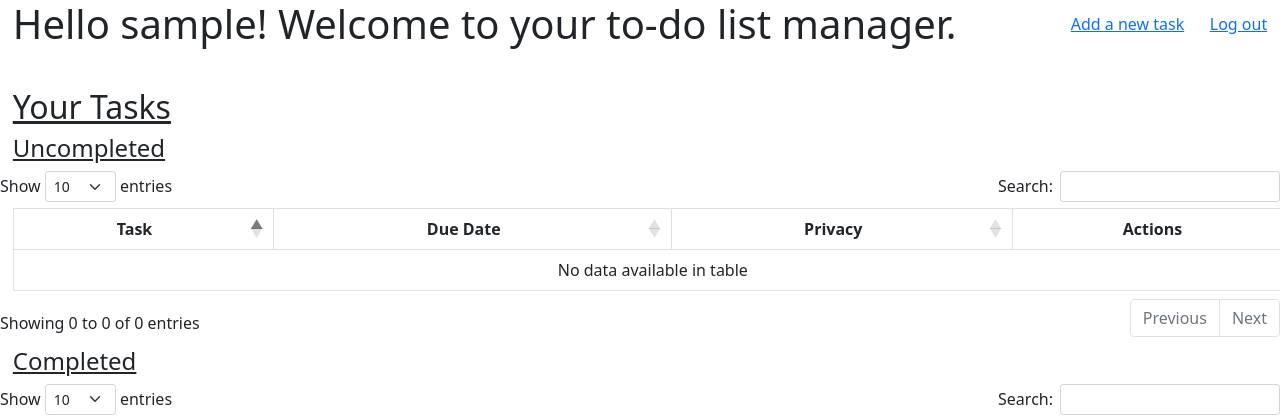
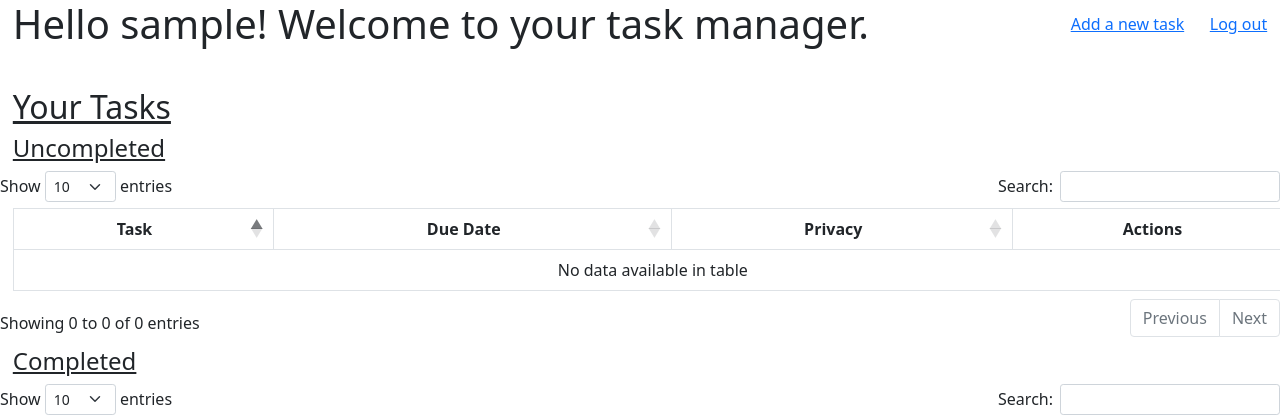
Before and after one commit to josharnow/Task-Manager, a Flask app: page /dashboard in a window 1280 px wide. Shown: the top 420 px of the page. Run offline with Flask 2, Linux system fonts and the light colour scheme; the visitor is signed in with stand-in values (Sample User, id 1); data that the repository does not hold is empty; some libraries are stand-ins or nearby versions.

Commit message:
Made minor changes to text

```diff
--- a/flask_app/templates/dashboard.html
+++ b/flask_app/templates/dashboard.html
@@ -4,7 +4,7 @@
   <meta charset="UTF-8">
   <meta http-equiv="X-UA-Compatible" content="IE=edge">
   <meta name="viewport" content="width=device-width, initial-scale=1.0">
-  <title>To-Do Manager</title>
+  <title>Task Manager</title>
   <link href="https://cdn.jsdelivr.net/npm/bootstrap@5.1.3/dist/css/bootstrap.min.css" rel="stylesheet" integrity="sha384-1BmE4kWBq78iYhFldvKuhfTAU6auU8tT94WrHftjDbrCEXSU1oBoqyl2QvZ6jIW3" crossorigin="anonymous">
   <link rel="stylesheet" type="text/css" href="https://cdn.datatables.net/1.10.25/css/dataTables.bootstrap5.css">
 </head>
@@ -24,7 +24,7 @@
 
 
   <div class="d-flex justify-content-between">
-    <h1 style="margin: 0 1vw 0 1vw;">Hello {{session['user_username']}}! Welcome to your to-do list manager.</h1>
+    <h1 style="margin: 0 1vw 0 1vw;">Hello {{session['user_username']}}! Welcome to your task manager.</h1>
     <div class="d-flex">
       <a href="/tasks/new" class="align-self-center" style="margin: 0 1vw 0 1vw;">Add a new task</a>
       <a href="/logout" class="align-self-center" style="margin: 0 1vw 0 1vw;">Log out</a>
--- a/flask_app/templates/index.html
+++ b/flask_app/templates/index.html
@@ -9,7 +9,7 @@
 </head>
 <body>
   <div style="margin: 1vh 1vw;">
-    <h1>Welcome to your to-do list manager!</h1>
+    <h1>Welcome to your task manager!</h1>
     {% with messages = get_flashed_messages() %}<!-- declare a variable called messages -->
       {% if messages %}<!-- check if there are any messages -->
         {% for message in messages %}<!-- loop through the messages -->
```
